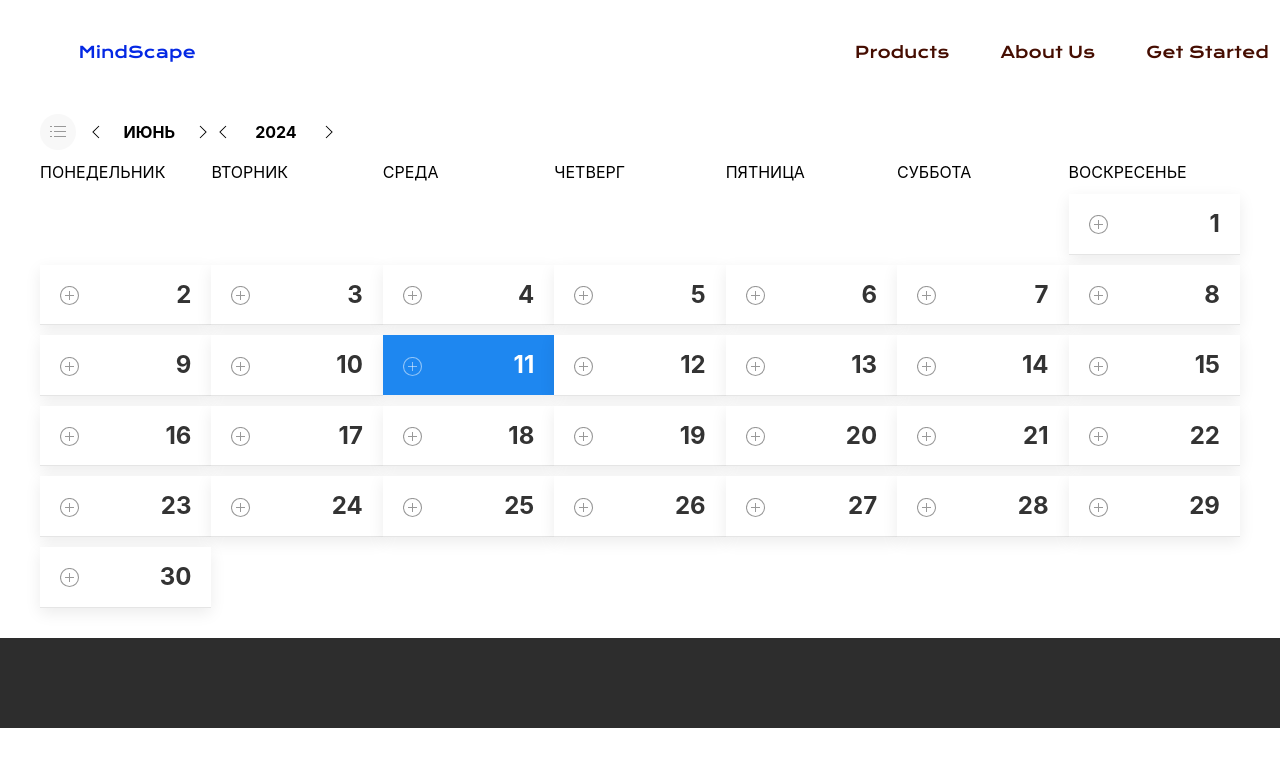
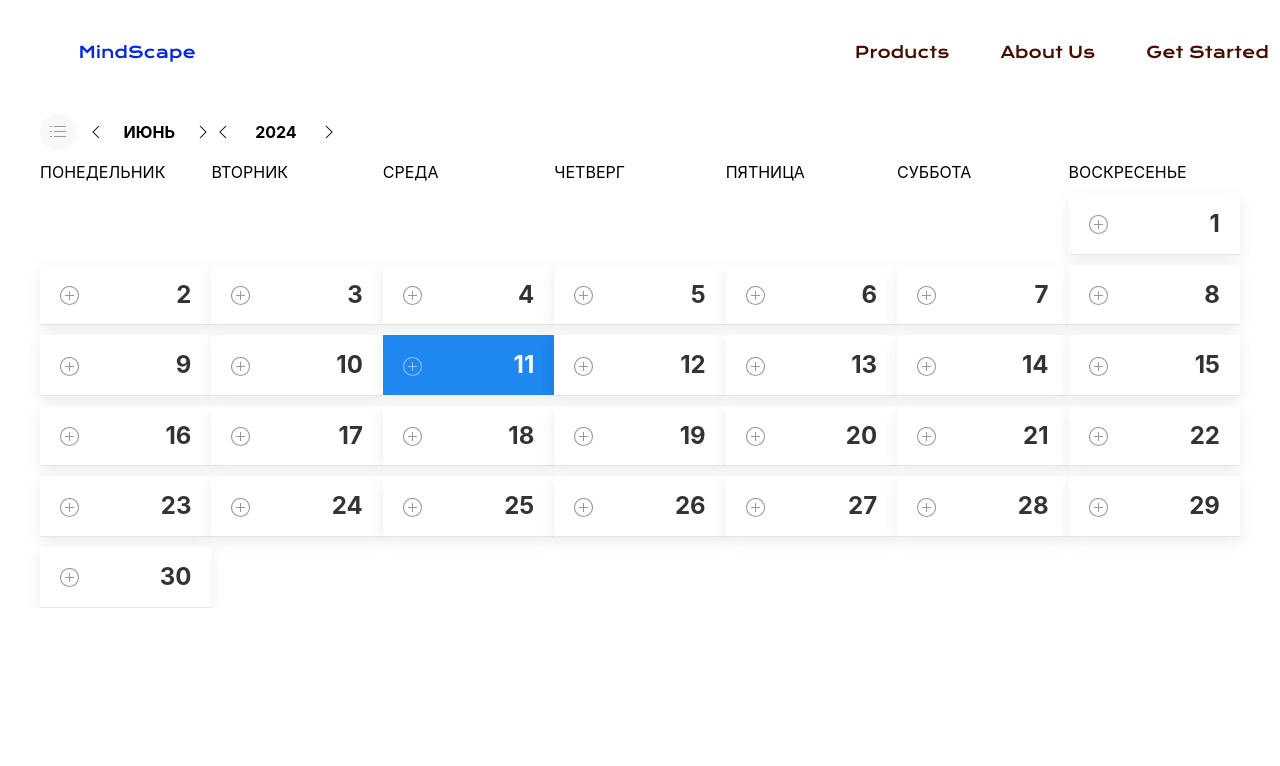
Before and after one commit to SspablosS/mindscape, a website: page calendar-main/tasks-list.js/calendar.html in a window 1280 px wide. Drawn offline with nearby package versions, Linux system fonts and the light colour scheme.

Commit message:
calendar.html

```diff
--- a/calendar-main/tasks-list.js/calendar.html
+++ b/calendar-main/tasks-list.js/calendar.html
@@ -167,5 +167,5 @@
     <script src="components/calendar.js"></script>
     <script src="app.js"></script>
 </body>
-<footer class="footerbase"></footer>
+
 </html>
```
